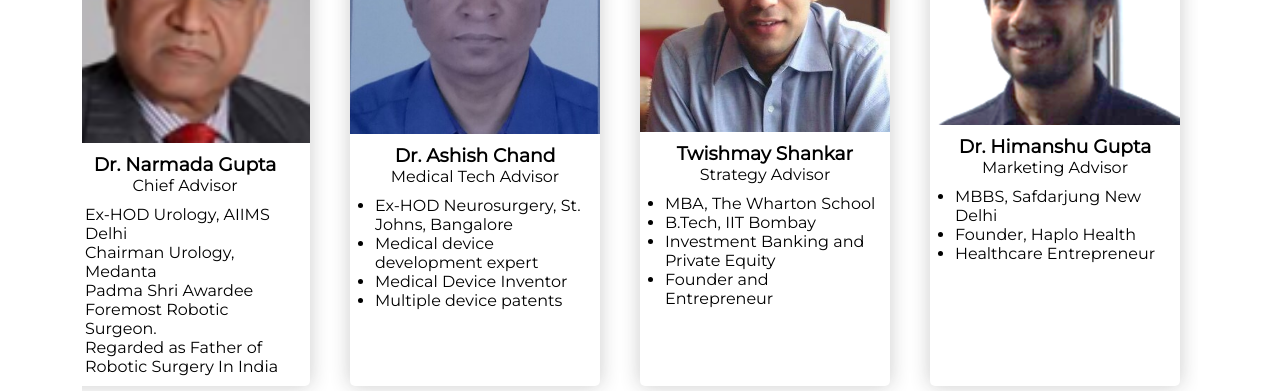
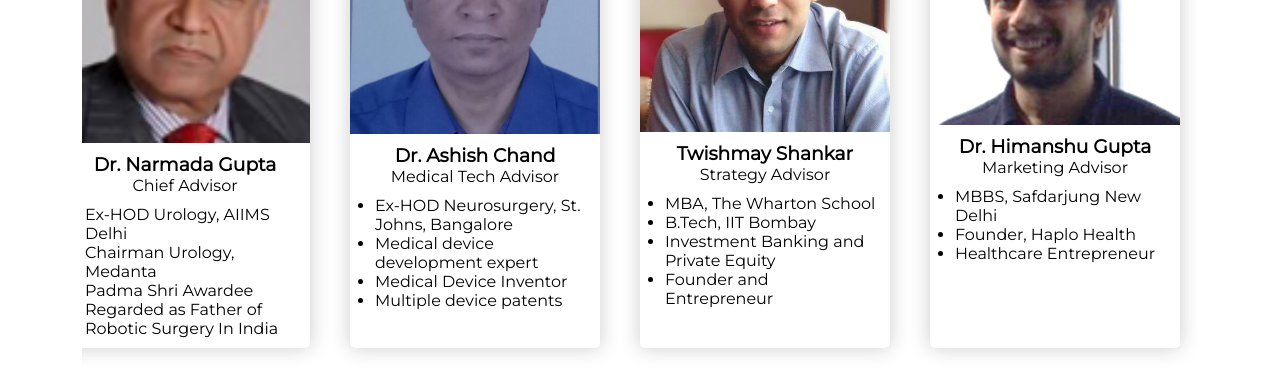
Before and after one commit to articulus-hub/website3, a website: page index.html in a window 1280 px wide. Shown: the part 2665-3056 px from the top of the page. Drawn offline with nearby package versions, Linux system fonts and the light colour scheme.

Commit message:
Update index.html
Updated Narmada Gupta on index page

```diff
--- a/index.html
+++ b/index.html
@@ -190,7 +190,6 @@
                                 <li>Chairman Urology, Medanta
                                 </li>
                                 <li>Padma Shri Awardee</li>
-                                <li>Foremost Robotic Surgeon.</li>
                                 <li>Regarded as Father of Robotic Surgery In India</li>
                             </ul>
                         </div>
```
